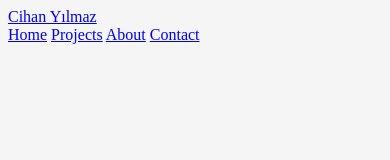
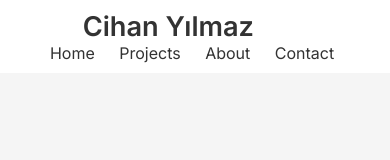
Before and after one commit to cihanyilmazzz/navigation-bar, a plain HTML site: page index.html in a window 390 px wide. Drawn offline with Linux system fonts and the light colour scheme.

Commit message:
navbar update

```diff
--- a/index.html
+++ b/index.html
@@ -19,5 +19,8 @@
         </div>
     </nav>
 
+    <!-- Script -->
+    <script src="script.js"></script>
+    <script src="https://kit.fontawesome.com/ecb1fa5ff2.js" crossorigin="anonymous"></script>
 </body>
 </html>
--- a/style.css
+++ b/style.css
@@ -1,8 +1,64 @@
+@import url('https://fonts.googleapis.com/css2?family=Inter:wght@200;400;600;900&display=swap');
+
 html {
-    margin: 0;
-    padding: 0;
+  box-sizing: border-box;
 }
 
 body {
-    background-color: whitesmoke;
+  margin: 0;
+  padding: 0;
+  min-height: 100vh;
+  background: whitesmoke;
+  font-family: 'Inter', sans-serif;
 }
+
+nav {
+    display: flex;
+    background-color: white;
+    justify-content: space-between;
+    align-items: center;
+    padding: 5px 5px;
+    color: rgb(51, 51, 51);
+    height: 80px;
+    max-width: 100%;
+}
+#logo {
+    font-size: 1.7rem;
+    padding-left: 40px;
+    text-decoration: none;
+    color: hsl(0, 0%, 20%);
+    font-weight: 600;
+    transition: color .3s ease;
+    &:hover {
+        color: hsl(0, 0%, 40%);
+    }
+}
+.nav-right {
+    padding-right: 40px;
+}
+.nav-right a {
+    text-decoration: none;
+    color: rgb(51, 51, 51);
+    font-size: 1.2rem;
+    padding-right: 20px;
+    transition: color .3s ease;
+    &:hover {
+        color: hsl(0, 0%, 40%);
+    }
+}
+
+/* Smartphone Vertical */
+@media screen and (max-width: 600px) {
+    nav {
+      flex-direction: column;
+      align-items: flex-start;
+      height: auto;
+      padding: 10px 5%;
+    }
+    .nav-right a {
+      margin: 0 auto;
+      position: relative;
+      left: 10%;
+      font-size: 1rem;
+    }
+  }
```
